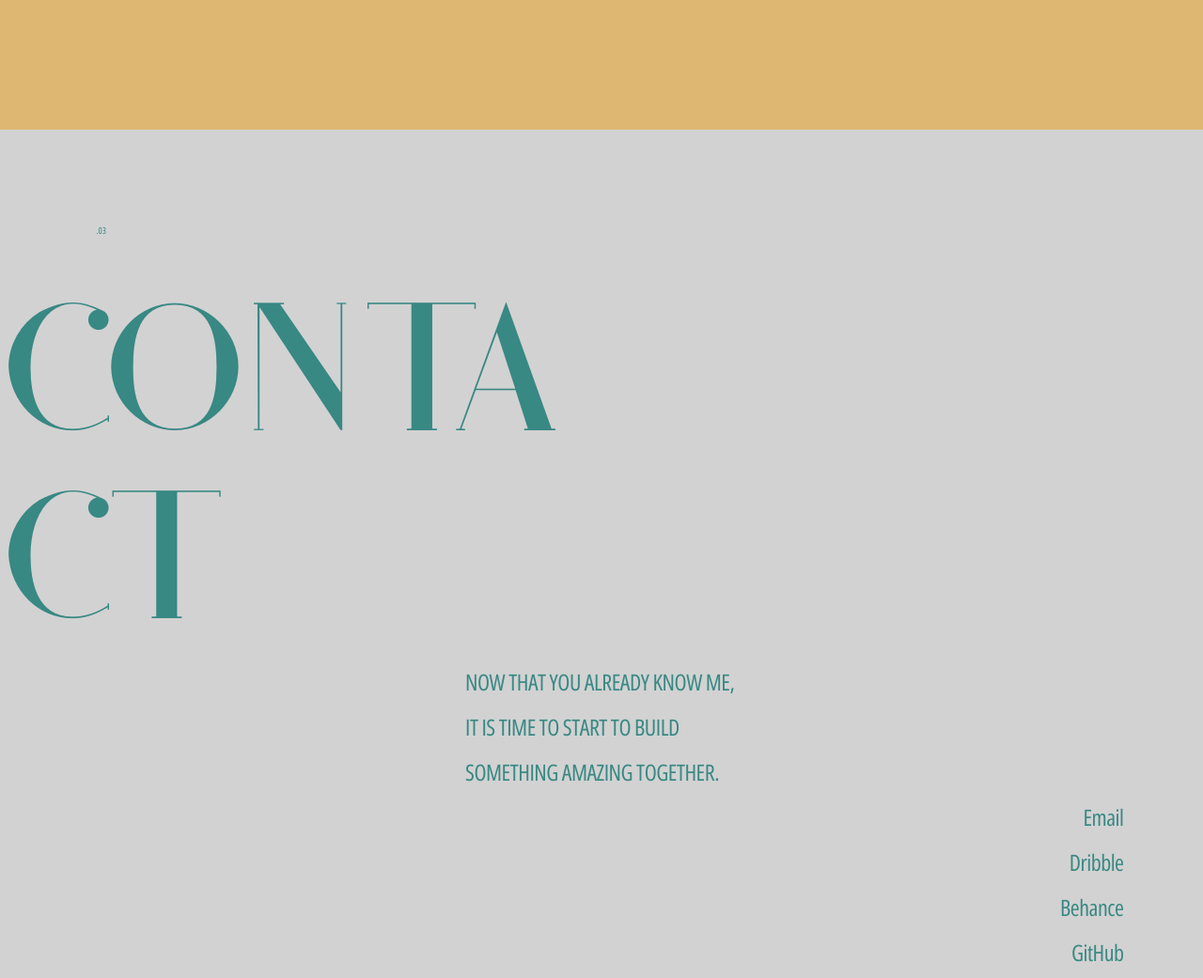
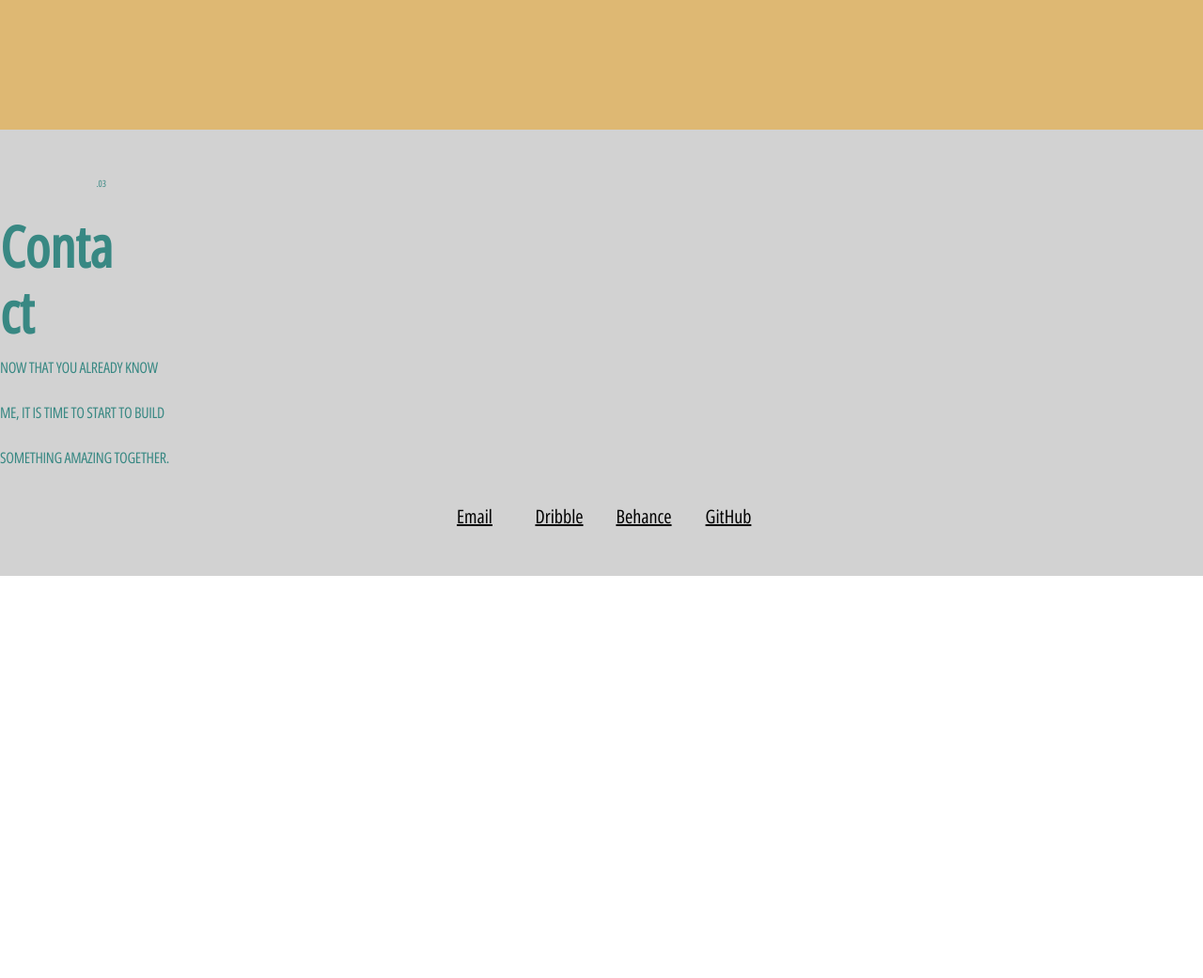
Before and after one commit to Demiourg/Temporary_Folio, a plain HTML site: page index.html in a window 1280 px wide. Shown: the part 6520-7561 px from the top of the page at 94% size. After the commit the page ends 7133 px from the top, so only its background shows below. Drawn offline with Linux system fonts and the light colour scheme.

Commit message:
add fixes footer

```diff
--- a/assets/css/style.css
+++ b/assets/css/style.css
@@ -366,49 +366,45 @@ header {
   width: 290px;
 }
 
+/* ================= FOOTER MEDIA QUERY ================= */
 .footer h2 {
-  font-family: athene;
-  font-size: 16rem;
-  font-weight: 400;
-  line-height: 20rem;
-  text-transform: uppercase;
+  font-size: 6rem;
+  line-height: 7rem;
+}
+.p-number p {
+  padding: 50px 0 25px 8%;
+}
+
+.p-text p {
+  font-size: 1.6rem;
+  width: 190px;
 }
 
 .footer ul {
   display: flex;
-  flex-direction: column;
-  align-items: flex-end;
-  list-style-type: none;
+  flex-direction: row;
+  justify-content: center;
+  align-items: center;
+  margin: 25px 0 0 0;
 }
-
 .footer ul li {
-  font-family: open-sans;
-  font-weight: 400;
-  font-size: 2.4rem;
-  line-height: 4.8rem;
-  letter-spacing: -0.02em;
+  margin: 0 25px 0;
+  width: 40px;
+  font-size: 2rem;
+  display: flex;
+  justify-content: center;
 }
 
 .footer ul li a {
-  text-decoration: none;
-  color: #388883;
-  display: block;
+  color: rgb(0, 0, 0);
 }
 
 .footer ul li a:hover {
-  text-decoration: none;
-  color: #33514f;
-  font-size: 3.5rem;
+  font-size: 2.7rem;
+  text-decoration: underline;
 }
-
-.footer div:nth-of-type(2) {
-  display: flex;
-  justify-content: center;
-  align-items: center;
-}
-
 .footer nav {
-  padding: 0 6.6% 100px 0;
+  padding: 0 0 50px 0;
 }
 
 /* ================== MEDIA QUERY AREA ================== */
```
